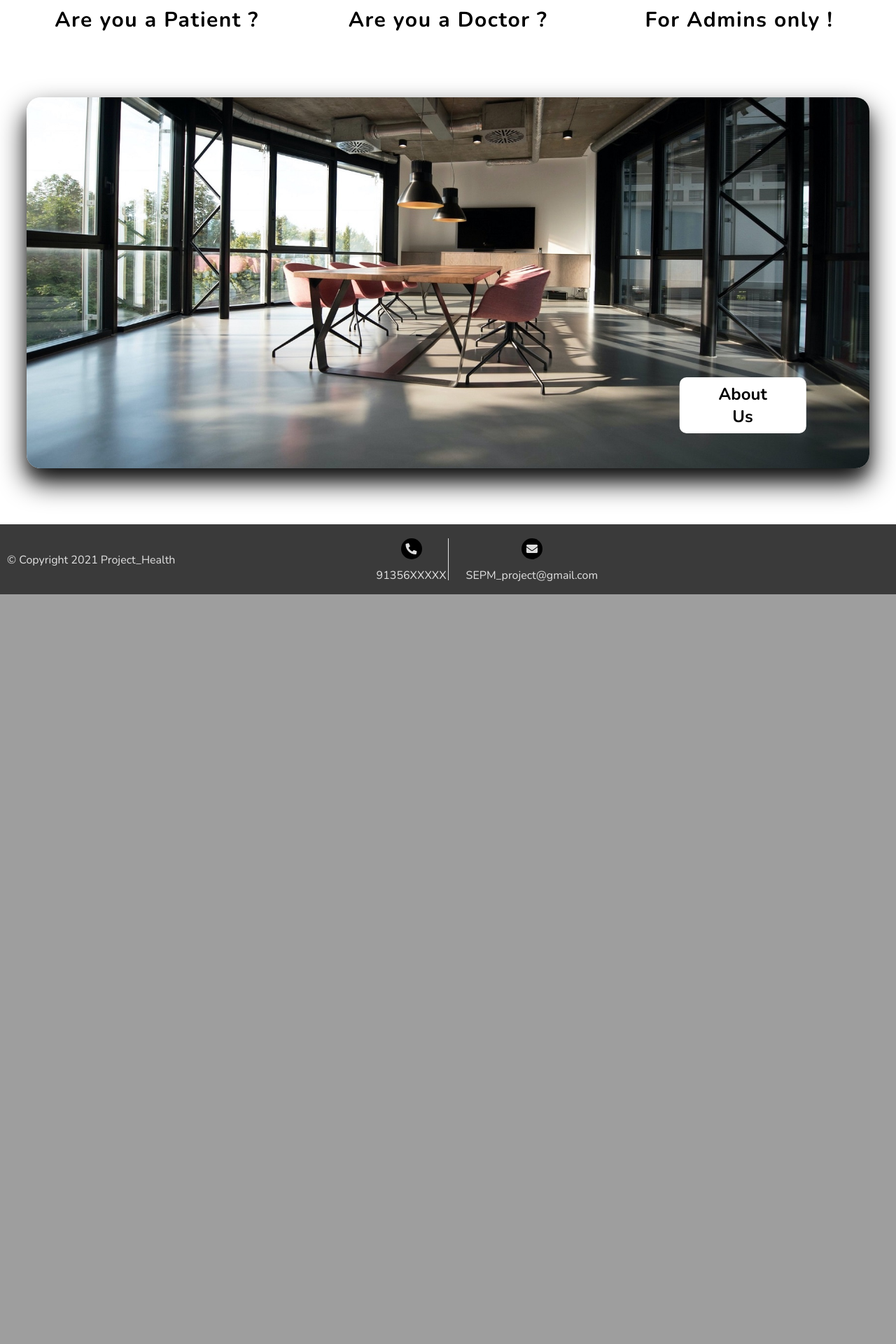
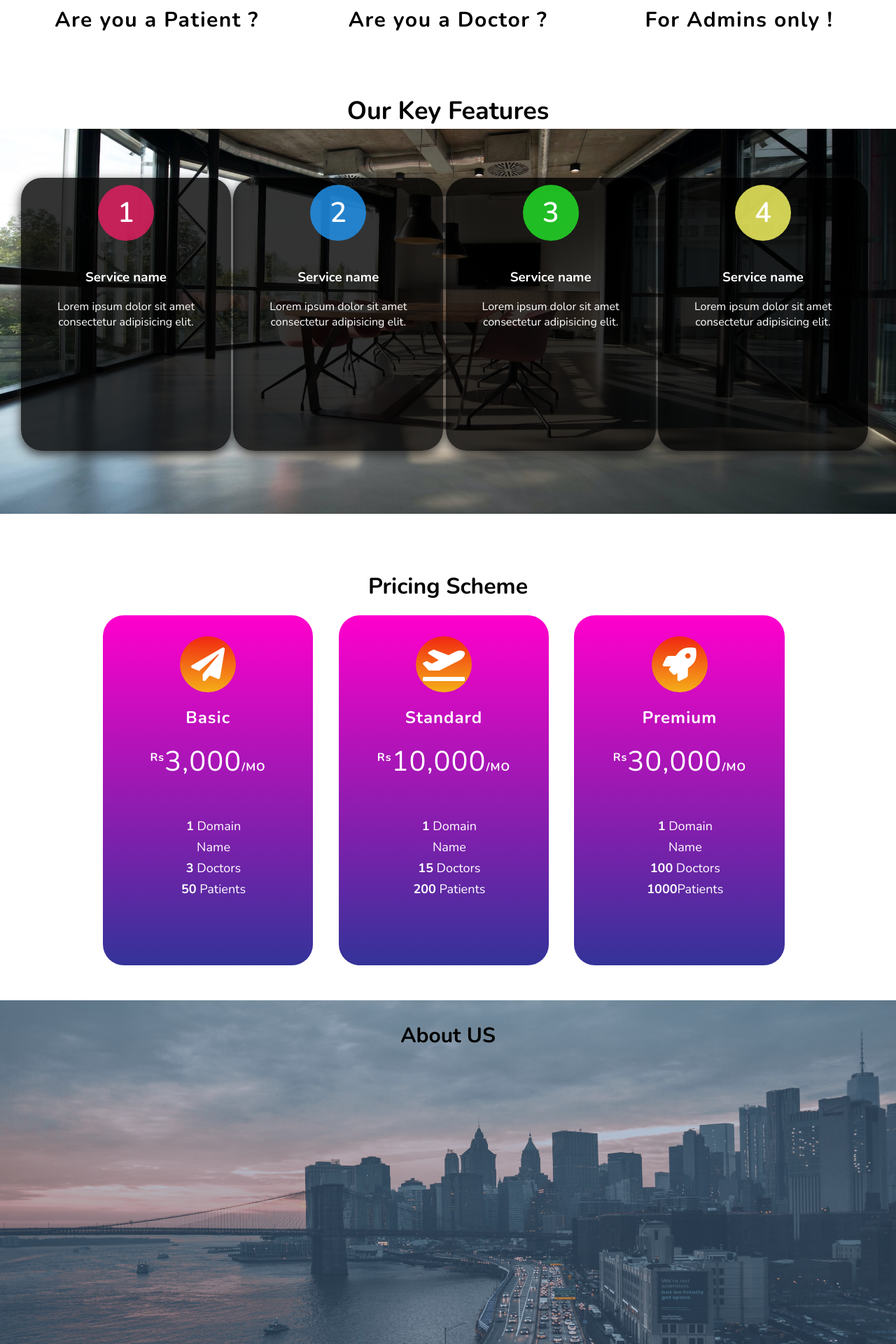
Before and after one commit to adithyab-20/HealthVault, a Python web app: template Templates/HomePageFinal.html in a window 1280 px wide. Shown: the part 1271-3191 px from the top of the page at 70% size. Before the commit the page ends 2120 px from the top, so only its background shows below. Run offline with Jinja, Linux system fonts and the light colour scheme; the template is opened without the code that fills it, so the values that code supplies are empty.

Commit message:
Added some designs to Home page template

```diff
--- a/Templates/HomePageFinal.html
+++ b/Templates/HomePageFinal.html
@@ -1,5 +1,6 @@
 <!DOCTYPE html>
 <html lang="en">
+
 <head>
     <meta charset="UTF-8">
     <meta http-equiv="X-UA-Compatible" content="IE=edge">
@@ -10,33 +11,41 @@
     <link href="https://fonts.googleapis.com/css?family=Nunito:400,600,700,800&display=swap" rel="stylesheet">
     <link rel="stylesheet" href="./css/all.css" type="text/css" media="all">
 </head>
+
 <body>
     <div class="upper">
         <div class="navigation">
             <div class="logo"></div>
             <div class="nav-btn-set1">
-                <button>Home</button>
-                <button>Features</button>
-                <button>Pricing</button>
+                <a href="">Home</a>
+                <a href="#feature_block">Features</a>
+                <a href="#Pricing_block">Pricing</a>
+                <a href="#Aboutus_block">About Us</a>
             </div>
+            <!--===========================================================================-->
             <div class="contact-details">
                 <button>Become a Member</button>
             </div>
+            <!--===========================================================================-->
             <div class="slider">
                 <ul class="slider-list">
-                  <li class="slider-list__item slider-list__item_active" style="background-image: url(./myimages/slide-image1.jpg)"></li>
-                  <li class="slider-list__item" style="background-image: url(./myimages/slide-image2.jpg)"></li>
-                  <li class="slider-list__item" style="background-image: url(./myimages/slide-image3.jpg)"></li>
-                  <li class="slider-list__item" style="background-image: url(./myimages/slide-image4.jpg)"></li>
+                    <li class="slider-list__item slider-list__item_active"
+                        style="background-image: url(./myimages/slide-image1.jpg)"></li>
+                    <li class="slider-list__item" style="background-image: url(./myimages/slide-image2.jpg)"></li>
+                    <li class="slider-list__item" style="background-image: url(./myimages/slide-image3.jpg)"></li>
+                    <li class="slider-list__item" style="background-image: url(./myimages/slide-image4.jpg)"></li>
                 </ul>
-                <div class="slider__nav-bar"><a class="nav-control"></a><a class="nav-control"></a><a class="nav-control"></a><a class="nav-control"></a></div>
-                <div class="slider__controls"><a class="slider__arrow slider__arrow_prev"></a><a class="slider__arrow slider__arrow_next"></a></div>
+                <div class="slider__nav-bar"><a class="nav-control"></a><a class="nav-control"></a><a
+                        class="nav-control"></a><a class="nav-control"></a></div>
+                <div class="slider__controls"><a class="slider__arrow slider__arrow_prev"></a><a
+                        class="slider__arrow slider__arrow_next"></a></div>
             </div>
             <div class="header-line">
                 <h2>Get over the old methods and be the part of revolution</h2>
             </div>
         </div>
     </div>
+    <!--===========================================================================-->
     <!--Lower Section-->
     <div class="lower">
         <div class="btns">
@@ -91,12 +100,89 @@
                 </div>
             </div>
         </div>
-        <div class="aboutUs">
-            <div class="aboutUs-cont">
-                <div class="aboutUs-text"></div>
-                <button id="about">About Us</button>
+        <!--===========================================================================-->
+        <div class="features">
+            <div class="features-heading" id="feature_block">
+                <h2>Our Key Features</h2>
+            </div>
+            <div class="features-cont">
+                <div class="feature-box" id="start">
+                    <div class="feature-icon">1</div>
+                    <div class="feature-content">
+                        <h3>Service name</h3>
+                        <p>Lorem ipsum dolor sit amet consectetur adipisicing elit.</p>
+                    </div>
+                </div>
+                <div class="feature-box">
+                    <div class="feature-icon">2</div>
+                    <div class="feature-content">
+                        <h3>Service name</h3>
+                        <p>Lorem ipsum dolor sit amet consectetur adipisicing elit.</p>
+                    </div>
+                </div>
+                <div class="feature-box">
+                    <div class="feature-icon">3</div>
+                    <div class="feature-content">
+                        <h3>Service name</h3>
+                        <p>Lorem ipsum dolor sit amet consectetur adipisicing elit.</p>
+                    </div>
+                </div>
+                <div class="feature-box" id="end">
+                    <div class="feature-icon">4</div>
+                    <div class="feature-content">
+                        <h3>Service name</h3>
+                        <p>Lorem ipsum dolor sit amet consectetur adipisicing elit.</p>
+                    </div>
+                </div>
             </div>
         </div>
+
+        <!--===========================================================================-->
+        <div class="pricing" >
+            <div class="pricing-table" id="Pricing_block">
+                <div class="pricing-heading">
+                    <h2>Pricing Scheme</h2>
+                </div>
+                <div class="pricing-card" id="first-card">
+                    <i class="fas fa-paper-plane" style="font-size: 3rem; margin-top: 20px;"></i>
+                    <h2 class="pricing-card-header">Basic</h2>
+                    <div class="price"><sup>Rs</sup>3,000<span>/MO</span></div>
+                    <ul>
+                        <li><strong>1</strong> Domain Name</li>
+                        <li><strong>3</strong> Doctors</li>
+                        <li><strong>50</strong> Patients</li>
+                    </ul>
+                </div>
+
+                <div class="pricing-card" id="second-card">
+                    <i class="fas fa-plane-departure" style="font-size: 3rem; margin-top: 20px;"></i>
+                    <h2 class="pricing-card-header">Standard</h2>
+                    <div class="price"><sup>Rs</sup>10,000<span>/MO</span></div>
+                    <ul>
+                        <li><strong>1</strong> Domain Name</li>
+                        <li><strong>15</strong> Doctors</li>
+                        <li><strong>200</strong> Patients</li>
+                    </ul>
+                </div>
+
+                <div class="pricing-card" id="third-card">
+                    <i class="fas fa-rocket" style="font-size: 3rem; margin-top: 20px;"></i>
+                    <h2 class="pricing-card-header">Premium</h2>
+                    <div class="price"><sup>Rs</sup>30,000<span>/MO</span></div>
+                    <ul>
+                        <li><strong>1</strong> Domain Name</li>
+                        <li><strong>100</strong> Doctors</li>
+                        <li><strong>1000</strong>Patients</li>
+                    </ul>
+                </div>
+            </div>
+        </div>
+        <div class="aboutus" id="Aboutus_block">
+            <div class="aboutus-blurimage">
+                <h2>About US</h2>
+            </div>
+        </div>
+        <!--===========================================================================-->
         <div class="footer">
             <div class="details">
                 <div class="phone">
@@ -114,4 +200,5 @@
     </div>
     <script type="text/javascript" src="./script/HomePageFinal.js"></script>
 </body>
+
 </html>
--- a/Templates/stylesheets/HomePageFinal-2.css
+++ b/Templates/stylesheets/HomePageFinal-2.css
@@ -106,12 +106,12 @@
     background-repeat: no-repeat;
     background-position: 50% 50%;
     background-size: 100% 100%;
-    border-radius: 30px;
+    margin-top: 20px;
     display: flex;
     justify-content: center;
     align-items: center;
     font-size: 16vw;
-    color: #fff;
+    color: #000;
     text-shadow: 0 0 50px #000;
     will-change: transform;
   }
--- a/Templates/stylesheets/HomePageFinal.css
+++ b/Templates/stylesheets/HomePageFinal.css
@@ -263,42 +296,259 @@
     line-height: 10px;
 }
 
-.aboutUs{
+/*Features Section=======================================================================================================*/
+.features{
     width: 100%;
     height: 650px;
     /*background-color: darkseagreen;*/
 }
 
-.aboutUs-cont{
-    width: 94%;
-    height: 530px;
-    margin-top: 40px;
-    margin-left: 3%;
+.features-heading{
+    width: 100%;
+    height: 70px;
+    text-align: center;
+    font-size: 24px;
+    position: absolute;
+    margin-top: 5px;
+    /*background-color:cornflowerblue;*/
+}
+
+.features-cont{
+    width: 100%;
+    height: 550px;
+    margin-top: 85px;
+    /*margin-left: 3%;*/
     position: absolute;
     background-image: url(../myimages/nastuh-abootalebi-eHD8Y1Znfpk-unsplash.jpg);
     background-size: 100% 100%;
-    border-radius: 20px;
-    box-shadow:  0 19px 38px rgba(0, 0, 0, 1), 0 15px 15px rgba(0, 0, 0, 0.22);
+    /*border-radius: 20px;*/
+    /*box-shadow:  0 19px 38px rgba(0, 0, 0, 1), 0 15px 15px rgba(0, 0, 0, 0.22);*/
+    display: flex;
+    flex-wrap: wrap;
+    justify-content: space-between;
 }
 
-.aboutUs-text{
-
+#start{
+    margin-left: 30px;
+}
+#end{
+    margin-right: 40px;
 }
 
-#about{
-    font-size: 24px;
-    margin-top:400px;
-    margin-left: 85%;
-    transform: translateX(-50%);
-    padding: 8px 40px;
-    font-weight: 700;
-    color: black;
-    background-color: white;
-    outline: none;
-    border: none;
-    border-radius: 10px;
+.features-cont .feature-box{
+    width: 300px;
+    height: 390px;
+    position: relative;
+    margin-top:70px;
+    box-sizing: border-box;
+    border-radius: 30px;
+    padding-top: 10px;
+    background-color: rgba(0, 0, 0, 0.8);
+    color: white;
+    box-shadow: 0px 5px 15px rgba(37, 37, 37, 0.9);
+    overflow: hidden;
+    text-align: center;
+    cursor:pointer;
 }
 
+.features-cont .feature-box .feature-icon{
+    width: 80px;
+    height: 80px;
+    position: relative;
+    color: #fff;
+    background-color: #000;
+    border-radius: 50%;
+    font-size: 40px;
+    font-weight: 600;
+    display: flex;
+    justify-content: center;
+    align-items: center;
+    margin-left: 50%;
+    transform: translateX(-50%);
+    position: absolute;
+    transition: 1s;
+}
+
+.features-cont .feature-box:nth-child(1) .feature-icon{
+    box-shadow: 0 0 0 0 rgba(233, 30, 99, 0.8);
+    background: rgba(233, 30, 99, 0.8);
+}
+.features-cont .feature-box:nth-child(1):hover .feature-icon{
+    box-shadow: 0 0 0 400px rgba(233, 30, 99, 0.8);
+}
+
+.features-cont .feature-box:nth-child(2) .feature-icon{
+    box-shadow: 0 0 0 0 rgba(33, 150, 243, 0.8);
+    background: rgba(33, 150, 243, 0.8);
+}
+.features-cont .feature-box:nth-child(2):hover .feature-icon{
+    box-shadow: 0 0 0 400px rgba(33, 150, 243, 0.8);
+}
+
+.features-cont .feature-box:nth-child(3) .feature-icon{
+    box-shadow: 0 0 0 0 rgba(35, 230, 41, 0.8);
+    background: rgba(35, 230, 41, 0.8);
+}
+.features-cont .feature-box:nth-child(3):hover .feature-icon{
+    box-shadow: 0 0 0 400px rgba(35, 230, 41, 0.8);
+}
+
+.features-cont .feature-box:nth-child(4) .feature-icon{
+    box-shadow: 0 0 0 0 rgba(255, 255, 102, 0.8);
+    background: rgba(255, 255, 102, 0.8);
+}
+.features-cont .feature-box:nth-child(4):hover .feature-icon{
+    box-shadow: 0 0 0 400px rgba(255, 255, 102, 0.8);
+}
+
+.features-cont .feature-box .feature-content{
+    position: absolute;
+    width: 80%;
+    margin-left: 10%;
+    margin-top: 100px;
+    z-index: -20px;
+    transition: 0.5s;
+}
+.features-cont .feature-box:hover .feature-content{
+    color: rgba(0, 0, 0, 0.8);
+    font-weight: bold;
+}
+/*pricing table section===========================================================================================*/
+.pricing{
+    width: 100%;
+    height: 660px;
+    margin-top: 20px;
+    background-color:white;
+}
+
+.pricing-heading{
+    height: 70px;
+    width: 100%;
+    /*background:tan;*/
+    position: absolute;
+}
+.pricing-heading h2{
+    width: 100%;
+    font-size: 32px;
+    text-align: center;
+}
+
+.pricing-table{
+    width: 94%;
+    height: 610px;
+    margin-top: 20px;
+    margin-left: 3%;
+    position: absolute;
+    /*background:greenyellow;*/
+    border-radius: 20px;
+    /*box-shadow:  0 19px 38px rgba(0, 0, 0, 1), 0 15px 15px rgba(0, 0, 0, 0.22);*/
+    display: flex;
+    flex-wrap: wrap;
+    justify-content: space-between;
+}
+
+.pricing-table .pricing-card{
+    width: 25%;
+    height: 500px;
+    position: absolute;
+    margin-top:90px;
+    box-sizing: border-box;
+    border-radius: 30px;
+    padding-top: 10px;
+    background-image: linear-gradient(#ff00cc,#333399);
+    color: white;
+    /*box-shadow: 0px 5px 15px rgba(37, 37, 37, 0.9);*/
+    overflow: hidden;
+    text-align: center;
+    cursor:pointer;
+    transition: 0.5s;
+}
+
+.pricing-table .pricing-card i{
+    width: 80px;
+    height: 80px;
+    position: relative;
+    color: #fff;
+    background-image: linear-gradient(#f12711,#f5af19);
+    border-radius: 50%;
+    font-size: 40px;
+    font-weight: 600;
+    display: flex;
+    justify-content: center;
+    align-items: center;
+    margin-left: 50%;
+    transform: translateX(-50%);
+    transition: 1s;
+}
+
+.pricing-table .pricing-card .pricing-card-header{
+    font-size: 24px;
+    letter-spacing: 1px;
+}
+
+.pricing-table .pricing-card .price{
+    font-size:40px;
+    letter-spacing: 1px;
+}
+
+.price sup, .price span{
+    font-size: 16px;
+    font-weight: 700;
+  }
+
+#first-card{
+    margin-left: 9%
+}
+
+#second-card{
+    margin-left: 37%;
+}
+
+#third-card{
+    margin-left: 65%;
+}
+
+.pricing-table .pricing-card:hover{
+    transform: scale(1.1);
+}
+
+.pricing-table .pricing-card ul{
+    list-style: none;
+    margin-left: 46%;
+    margin-top: 50px;
+    transform: translateX(-50%);
+}
+
+.pricing-table .pricing-card li{
+    font-size: 18px;
+    line-height: 30px;
+}
+
+/*About-Us section===================================================================================================*/
+.aboutus{
+    width: 100%;
+    height: 700px;
+    background-image: url(../myimages/pexels-alex-azabache-4039921.jpg);
+    background-size: 100% 100%;
+    margin-bottom: 30px;
+}
+
+.aboutus-blurimage{
+    width: 100%;
+    height: 100%;
+    background: rgba(60, 105, 151, 0.4);
+}
+
+.aboutus-blurimage h2{
+    width: 100%;
+    font-size: 30px;
+    position: absolute;
+    text-align: center;
+    margin-top: 30px;
+}
+
+
+/*footer section===================================================================================================*/
 .footer{
     width: 100%;
     height: 100px;
```
Also changed, not shown: other parts of Templates/stylesheets/HomePageFinal.css (+42 -9 lines), Templates/myimages/hospital.png (added), Templates/myimages/pexels-alex-azabache-4039921.jpg (added).
